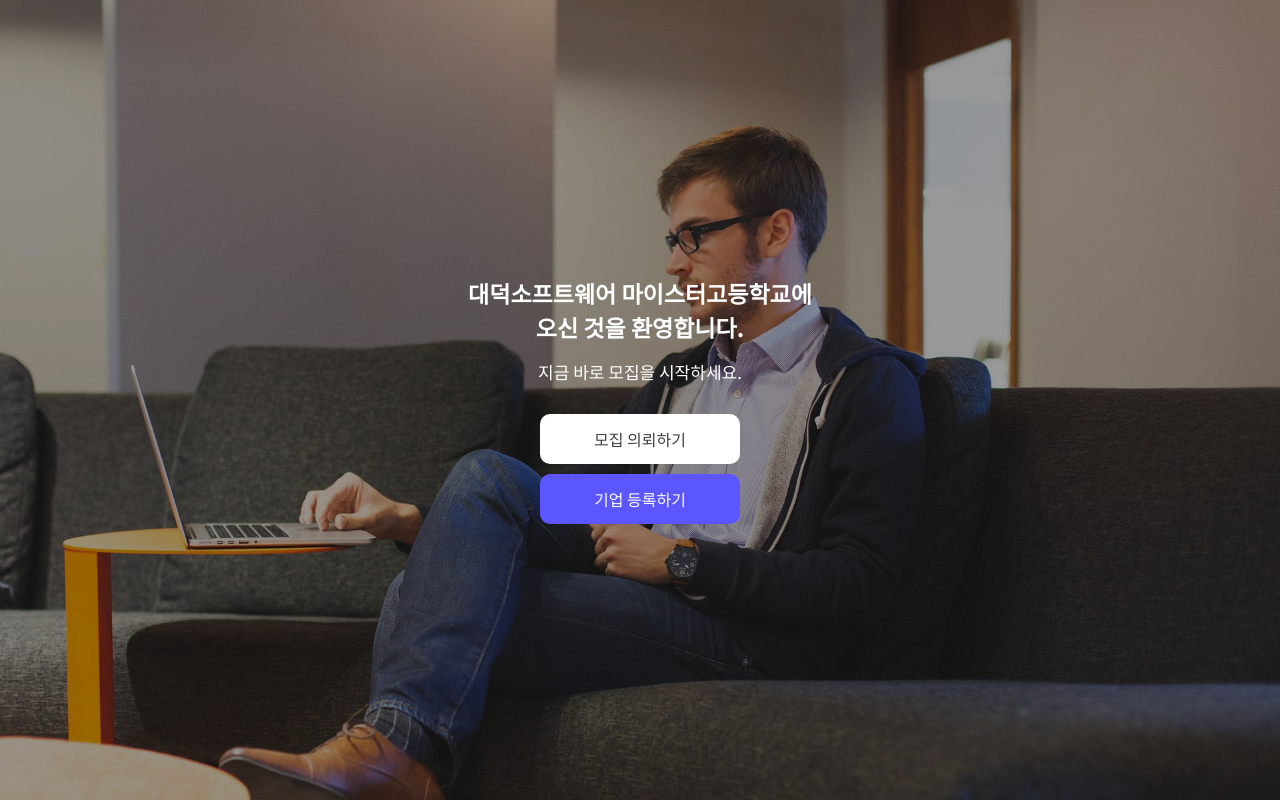
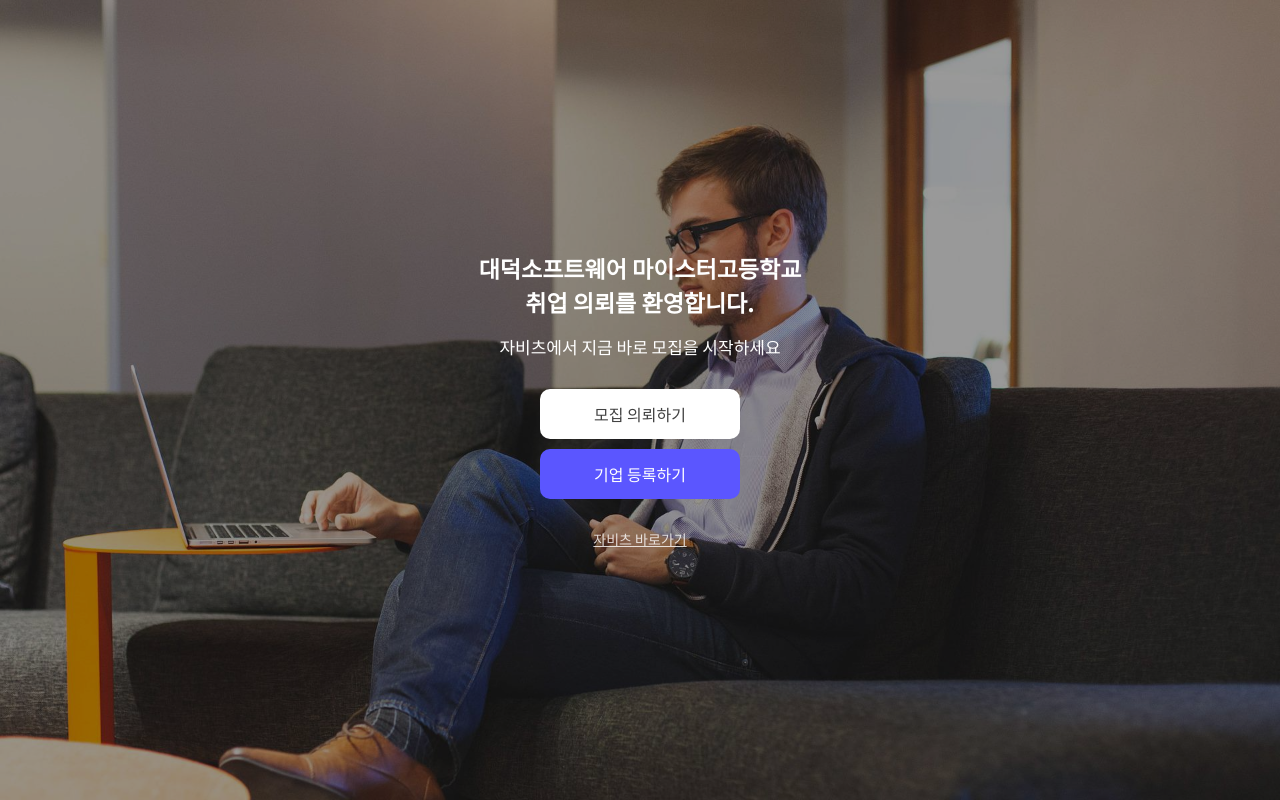
Before and after one commit to JobITs-DSM/ViceCity, a Next.js app: page / in a window 1280 px wide. Built offline with nearby package versions, Linux system fonts and the light colour scheme.

Commit message:
add 자비츠 바로가기 버튼 추가

```diff
--- a/components/main/index.tsx
+++ b/components/main/index.tsx
@@ -49,6 +49,14 @@ const DarkCover = styled.div`
       margin-top: 10px;
     }
   }
+  & a {
+    margin-top: 30px;
+    font-size: 14px;
+    opacity: 0.8;
+    &:hover {
+      opacity: 1;
+    }
+  }
 `;
 
 type Props = {};
@@ -65,11 +73,18 @@ export const Main = (props: Props) => {
     <Wrapper>
       <DarkCover>
         <h1>
-          대덕소프트웨어 마이스터고등학교에 <br /> 오신 것을 환영합니다.
+          대덕소프트웨어 마이스터고등학교
+          <br /> 취업 의뢰를 환영합니다.
         </h1>
-        <p>지금 바로 모집을 시작하세요.</p>
+        <p>자비츠에서 지금 바로 모집을 시작하세요</p>
         <button onClick={companyLoginModalOn}>모집 의뢰하기</button>
         <button>기업 등록하기</button>
+        <a
+          href="https://www.youtube.com/watch?v=ioMUH0zpqMM&ab_channel=Jazzyfact-Topic"
+          target="_blank"
+        >
+          자비츠 바로가기
+        </a>
       </DarkCover>
     </Wrapper>
   );
```
